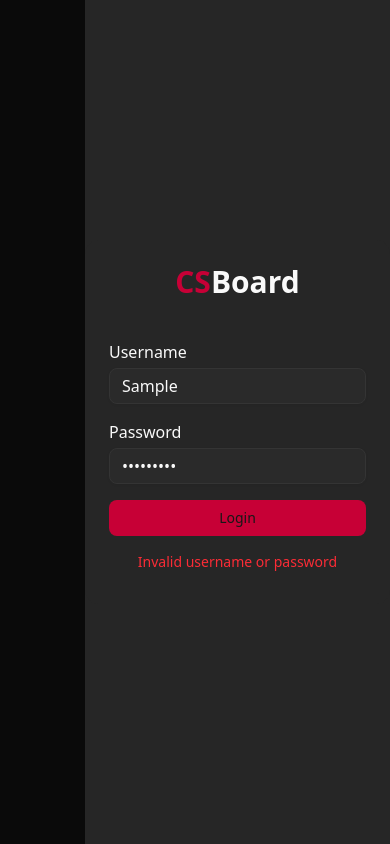
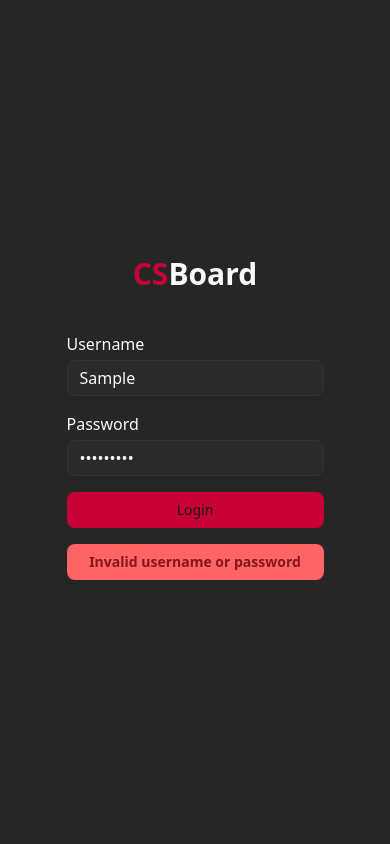
Before and after one commit to markojanja/btcalculator, a React (Vite) app in the folder frontend/: page /login in a window 390 px wide. Both pictures are taken after typing "Sample", "Sample123" into the empty fields and a click on the button "Login". Built offline with nearby package versions, Linux system fonts and the light colour scheme; no server answers; what quill-image-drop-and-paste, quill-image-resize-module-react would draw is missing.

Commit message:
login page updated

```diff
--- a/frontend/src/pages/Login.jsx
+++ b/frontend/src/pages/Login.jsx
@@ -29,7 +29,7 @@ const LoginForm = () => {
   };
 
   return (
-    <div className="flex flex-col flex-1 items-center justify-center h-screen lg:w-1/3 ml-auto mr-0 bg-secondary">
+    <div className="flex flex-col flex-1 items-center justify-center h-screen w-full md:w-1/3 ml-auto mr-0 bg-secondary">
       <Card className="bg-secondary border-none shadow-none lg:w-90 mx-auto">
         <CardHeader className="font-extrabold text-3xl">
           <h2>
@@ -68,7 +68,7 @@ const LoginForm = () => {
               {loginLoading ? "Logging in..." : "Login"}
             </Button>
             {error && (
-              <p className="text-red-500 text-sm text-center">
+              <p className="bg-red-400 text-red-900 p-2 rounded-md text-sm text-center font-bold">
                 Invalid username or password
               </p>
             )}
```
